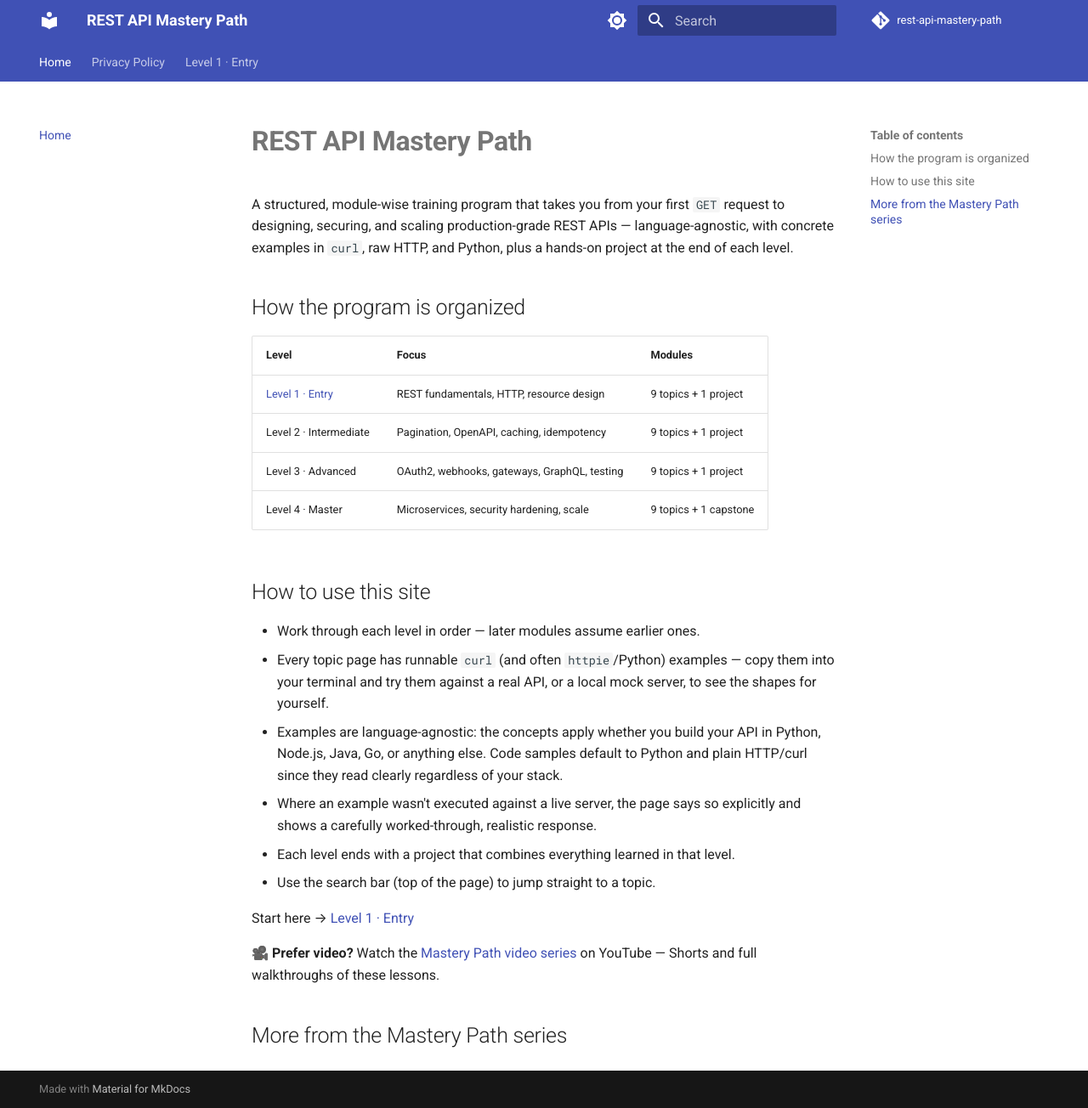
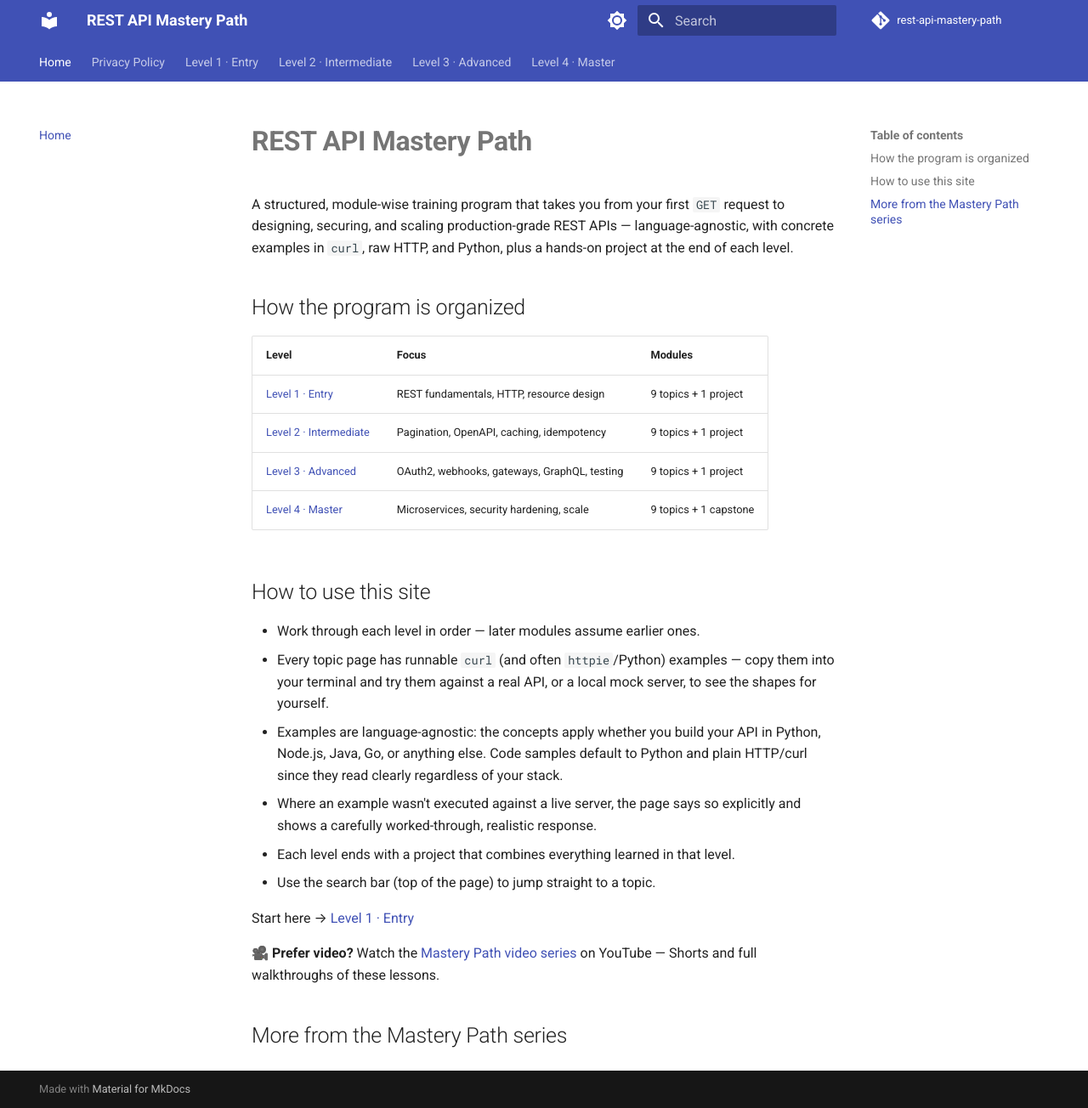
Before and after one commit to SIGILIPELLI/rest-api-mastery-path, an MkDocs documentation site: the page built from docs/index.md, in a window 1280 px wide and 1304 px high. Shown: the whole window at 85% size. Built offline with MkDocs 1.6.1 and Material for MkDocs 9.7.7, drawn with Linux system fonts in a browser that asks for light colours; comment, search, counter and statistics services are not loaded; part of the change alters nothing that is shown.

Commit message:
Fix: remove exclude_docs so Level 2-4 stub pages are live; add full nav
Co-Authored-By: Claude Sonnet 5 <noreply@anthropic.com>

```diff
--- a/docs/index.md
+++ b/docs/index.md
@@ -15,9 +15,9 @@ plus a hands-on project at the end of each level.
 | Level | Focus | Modules |
 |-------|-------|---------|
 | [Level 1 · Entry](level-1/index.md) | REST fundamentals, HTTP, resource design | 9 topics + 1 project |
-| Level 2 · Intermediate | Pagination, OpenAPI, caching, idempotency | 9 topics + 1 project |
-| Level 3 · Advanced | OAuth2, webhooks, gateways, GraphQL, testing | 9 topics + 1 project |
-| Level 4 · Master | Microservices, security hardening, scale | 9 topics + 1 capstone |
+| [Level 2 · Intermediate](level-2/index.md) | Pagination, OpenAPI, caching, idempotency | 9 topics + 1 project |
+| [Level 3 · Advanced](level-3/index.md) | OAuth2, webhooks, gateways, GraphQL, testing | 9 topics + 1 project |
+| [Level 4 · Master](level-4/index.md) | Microservices, security hardening, scale | 9 topics + 1 capstone |
 
 ## How to use this site
 
--- a/mkdocs.yml
+++ b/mkdocs.yml
@@ -47,12 +47,6 @@ markdown_extensions:
 extra_css:
   - stylesheets/extra.css
 
-# --- auto-pruned stub levels (see AdSense low-value-content fix) ---
-exclude_docs: |
-  level-2/*
-  level-3/*
-  level-4/*
-# --- end auto-pruned stub levels ---
 
 nav:
   - Home: index.md
@@ -69,3 +63,39 @@ nav:
       - "08 · Error Handling Conventions": level-1/08-error-handling-conventions.md
       - "09 · API Versioning Basics": level-1/09-versioning-basics.md
       - "10 · Capstone — Bookshelf API Spec": level-1/10-capstone-bookshelf-api.md
+  - "Level 2 · Intermediate":
+      - Overview: level-2/index.md
+      - "01 · Pagination": level-2/01-pagination.md
+      - "02 · Filtering & Sorting": level-2/02-filtering-sorting.md
+      - "03 · HATEOAS Basics": level-2/03-hateoas-basics.md
+      - "04 · OpenAPI/Swagger Spec Basics": level-2/04-openapi-swagger-basics.md
+      - "05 · Idempotency": level-2/05-idempotency.md
+      - "06 · Rate Limiting": level-2/06-rate-limiting.md
+      - "07 · Caching Headers (ETag, Cache-Control)": level-2/07-caching-headers.md
+      - "08 · Content Negotiation": level-2/08-content-negotiation.md
+      - "09 · Bulk Operations & Batch Requests": level-2/09-bulk-operations.md
+      - "10 · Project — Paginated, Cacheable API": level-2/10-project-paginated-api.md
+  - "Level 3 · Advanced":
+      - Overview: level-3/index.md
+      - "01 · OAuth2 Flows": level-3/01-oauth2-flows.md
+      - "02 · Webhooks": level-3/02-webhooks.md
+      - "03 · API Gateways Basics": level-3/03-api-gateways-basics.md
+      - "04 · GraphQL vs REST": level-3/04-graphql-vs-rest.md
+      - "05 · API Testing Strategy": level-3/05-api-testing-strategy.md
+      - "06 · Backward Compatibility & Deprecation": level-3/06-backward-compatibility-deprecation.md
+      - "07 · API Documentation Best Practices": level-3/07-api-documentation.md
+      - "08 · gRPC & Alternative Protocols": level-3/08-grpc-alternatives.md
+      - "09 · Monitoring & Observability for APIs": level-3/09-monitoring-observability.md
+      - "10 · Project — OAuth2-Secured API with Webhooks": level-3/10-project-oauth2-webhooks.md
+  - "Level 4 · Master":
+      - Overview: level-4/index.md
+      - "01 · Microservices API Design Patterns": level-4/01-microservices-api-patterns.md
+      - "02 · API Security Hardening (CORS, Injection, OWASP API Top 10)": level-4/02-api-security-hardening.md
+      - "03 · Performance at Scale": level-4/03-performance-at-scale.md
+      - "04 · Designing Public Developer-Facing APIs": level-4/04-public-developer-apis.md
+      - "05 · API Governance & Design Reviews": level-4/05-api-governance.md
+      - "06 · Multi-Region & High Availability APIs": level-4/06-multi-region-ha.md
+      - "07 · Event-Driven APIs & Async Patterns": level-4/07-event-driven-apis.md
+      - "08 · API Monetization & Developer Portals": level-4/08-api-monetization.md
+      - "09 · Zero-Downtime Deployments & Migrations": level-4/09-zero-downtime-migrations.md
+      - "10 · Capstone Project": level-4/10-capstone-project.md
```
